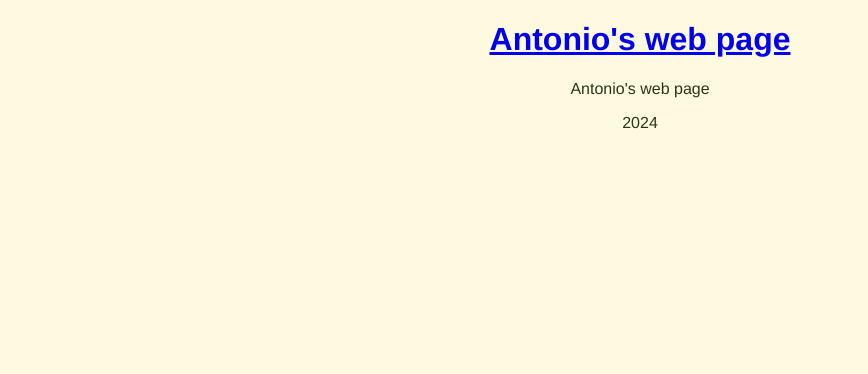
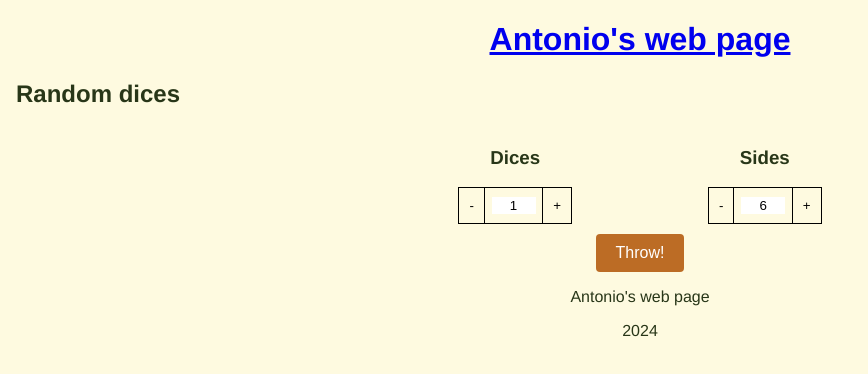
Before and after one commit to Ziruxltd/personal-web-page, a Vue app: page /random-dices in a window 1280 px wide. Shown: the top 374 px of the page, without its empty margins (0-868 px from the left). Built offline with nearby package versions, Linux system fonts and the light colour scheme.

Commit message:
added dice page

```diff
--- /dev/null
+++ b/src/components/AmountInput.vue
@@ -0,0 +1,90 @@
+<template>
+        <div class="amount-input">
+            <div class="input-group">
+                <button @click="decrement" class="minus">-</button>
+                <input type="text" v-model="amount" class="amount-field" @change="handleInputChange($event)"/>
+                <button @click="increment" class="plus">+</button>
+            </div>
+        </div>
+</template>
+
+<script setup>
+import { ref, onMounted, defineEmits, defineProps } from 'vue';
+
+const props = defineProps({
+  initialAmount: Number
+});
+
+const amount = ref(props.initialAmount || 1);
+
+const emit = defineEmits(['update-amount']);
+
+onMounted(() => {
+    emitValue();
+});
+
+function emitValue() {
+    emit('update-amount', amount.value);
+}
+
+function handleInputChange(e) {
+    const value = parseInt(e.target.value);
+    if (value > 0) {
+        amount.value = value;
+    } else {
+        amount.value = 1;
+    }
+    emitValue();
+}
+
+function increment() {
+  amount.value++;
+  emitValue();
+}
+
+function decrement() {
+  if (amount.value > 1) amount.value--;
+  emitValue();
+}
+</script>
+
+<style scoped>
+.amount-input {
+  display: flex;
+  flex-direction: column;
+  align-items: center;
+  justify-content: center;
+}
+
+.input-group {
+  display: flex;
+  border: 1px solid #000;
+  align-items: center;
+}
+
+.amount-field {
+  border: none;
+  text-align: center;
+  width: 3em;
+  margin: 0.5em;
+}
+
+button {
+  background: none;
+  border: none;
+  padding: 10px;
+  cursor: pointer;
+}
+
+button:focus {
+  outline: none;
+}
+
+button.minus {
+  border-right: 1px solid #000;
+}
+
+button.plus {
+  border-left: 1px solid #000;
+}
+</style>
--- /dev/null
+++ b/src/components/MyButton.vue
@@ -0,0 +1,37 @@
+<template>
+    <div>
+        <button @click="clicked">{{ label }}</button>
+    </div>
+</template>
+
+<script setup>
+import { defineProps, defineEmits, ref } from 'vue';
+
+const props = defineProps({
+    label: String
+});
+
+const label = ref(props.label || 'Label');
+
+function clicked() {
+    emit('btn-clicked', label.value);
+}
+
+const emit = defineEmits(['btn-clicked']);
+</script>
+
+<style scoped>
+button {
+    background-color: #BC6C25;
+    color: white;
+    padding: 10px 20px;
+    border: none;
+    border-radius: 4px;
+    cursor: pointer;
+    font-size: 16px;
+}
+
+button:hover {
+    background-color: #DDA15E;
+}
+</style>
--- a/src/router/index.js
+++ b/src/router/index.js
@@ -8,24 +8,26 @@ const routes = [
     component: HomeView,
   },
   {
-    path: "/about",
-    name: "about",
-    // route level code-splitting
-    // this generates a separate chunk (about.[hash].js) for this route
-    // which is lazy-loaded when the route is visited.
+    path: "/random-list",
+    name: "random-list",
     component: function () {
-      return import(/* webpackChunkName: "about" */ "../views/AboutView.vue");
+      return import("../views/RandomListView.vue");
     },
   },
   {
-    path: "/random-list",
-    name: "random-list",
+    path: "/random-dices",
+    name: "random-dices",
     component: function () {
-      return import(
-        /* webpackChunkName: "random-list" */ "../views/RandomListView.vue"
-      );
+      return import("../views/RandomDicesView.vue");
     },
   },
+  {
+    path: "/poc",
+    name: "poc",
+    component: function () {
+      return import("../components/AmountInput.vue");
+    },
+  }
 ];
 
 const router = createRouter({
--- a/src/views/AboutView.vue
+++ /dev/null
@@ -1,5 +0,0 @@
-<template>
-  <div class="about">
-    <h1>This is an about page</h1>
-  </div>
-</template>
--- a/src/views/HomeView.vue
+++ b/src/views/HomeView.vue
@@ -4,6 +4,9 @@
     <ul>
       <li>
         <router-link to="/random-list">Random list</router-link>
+      </li>
+      <li>
+        <router-link to="/random-dices">Random dices</router-link>
       </li>
     </ul>
   </div>
--- /dev/null
+++ b/src/views/RandomDicesView.vue
@@ -0,0 +1,63 @@
+<template>
+    <h2>Random dices</h2>
+    <div id="input-container">
+        <div id="dices-container" class="component">
+            <h3>Dices</h3>
+            <AmountInput :initial-amount="dices" @update-amount="updateDices"/>
+        </div>
+        <div id="sides-container" class="component">
+            <h3>Sides</h3>
+            <AmountInput :initial-amount="sides" @update-amount="updateAmount"/>
+        </div>
+    </div>
+    <div id="throw-btn-container">
+        <my-button id="throw-btn" :label="'Throw!'" @btn-clicked="throwDices"/>
+    </div>
+</template>
+
+<script setup>
+import AmountInput from '@/components/AmountInput.vue';
+import MyButton from '@/components/MyButton.vue';
+import { ref } from 'vue';
+
+const sides = ref(6);
+const dices = ref(1);
+
+function updateAmount(amount) {
+    sides.value = amount;
+}
+
+function updateDices(amount) {
+    dices.value = amount;
+}
+
+function throwDices() {
+    const results = [];
+    for (let i = 0; i < dices.value; i++) {
+        results.push(Math.floor(Math.random() * sides.value) + 1);
+    }
+    alert(results.join(', '));
+}
+</script>
+
+<style>
+#input-container {
+    display: flex;
+    justify-content: center;
+    align-items: center;
+}
+
+.component {
+    display: flex;
+    flex-direction: column;
+    align-items: center;
+    width: 20%;
+}
+
+#throw-btn-container {
+    display: flex;
+    justify-content: center;
+    align-items: center;
+    margin-top: 10px;
+}
+</style>
--- a/src/views/RandomListView.vue
+++ b/src/views/RandomListView.vue
@@ -31,7 +31,6 @@ function setOrderNumbers() {
     const newList = [];
     for (let i = 0; i < list.length; i++) {
         if (orderNumber.value) {
-            console.log(list[i]);
             newList.push(`${i + 1}) ${list[i]}`);
         } else {
             newList.push(list[i].replace(/^\d+\)\s/, ''));
```
Also changed, not shown: src/components/HelloWorld.vue (deleted, +0 -114 lines).
